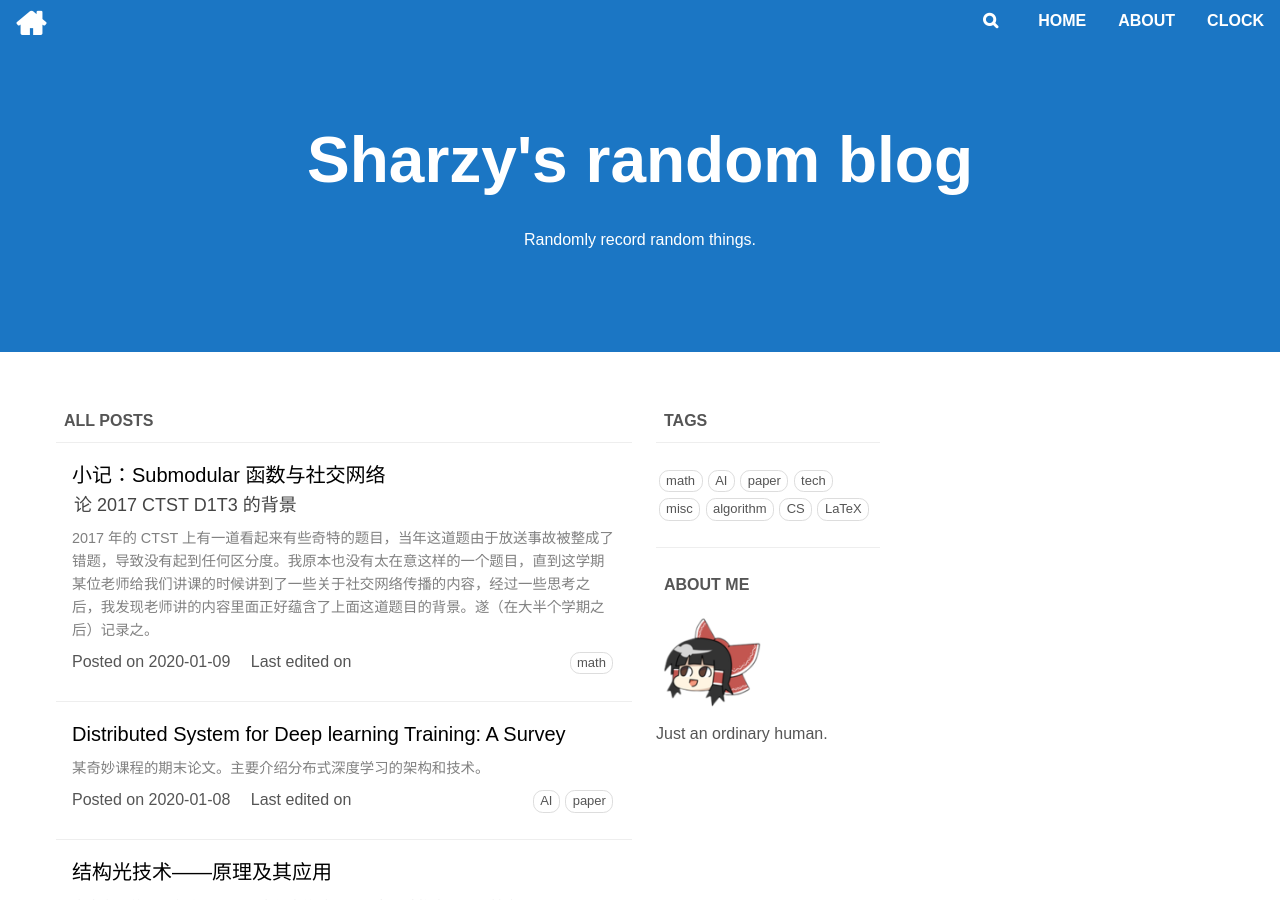
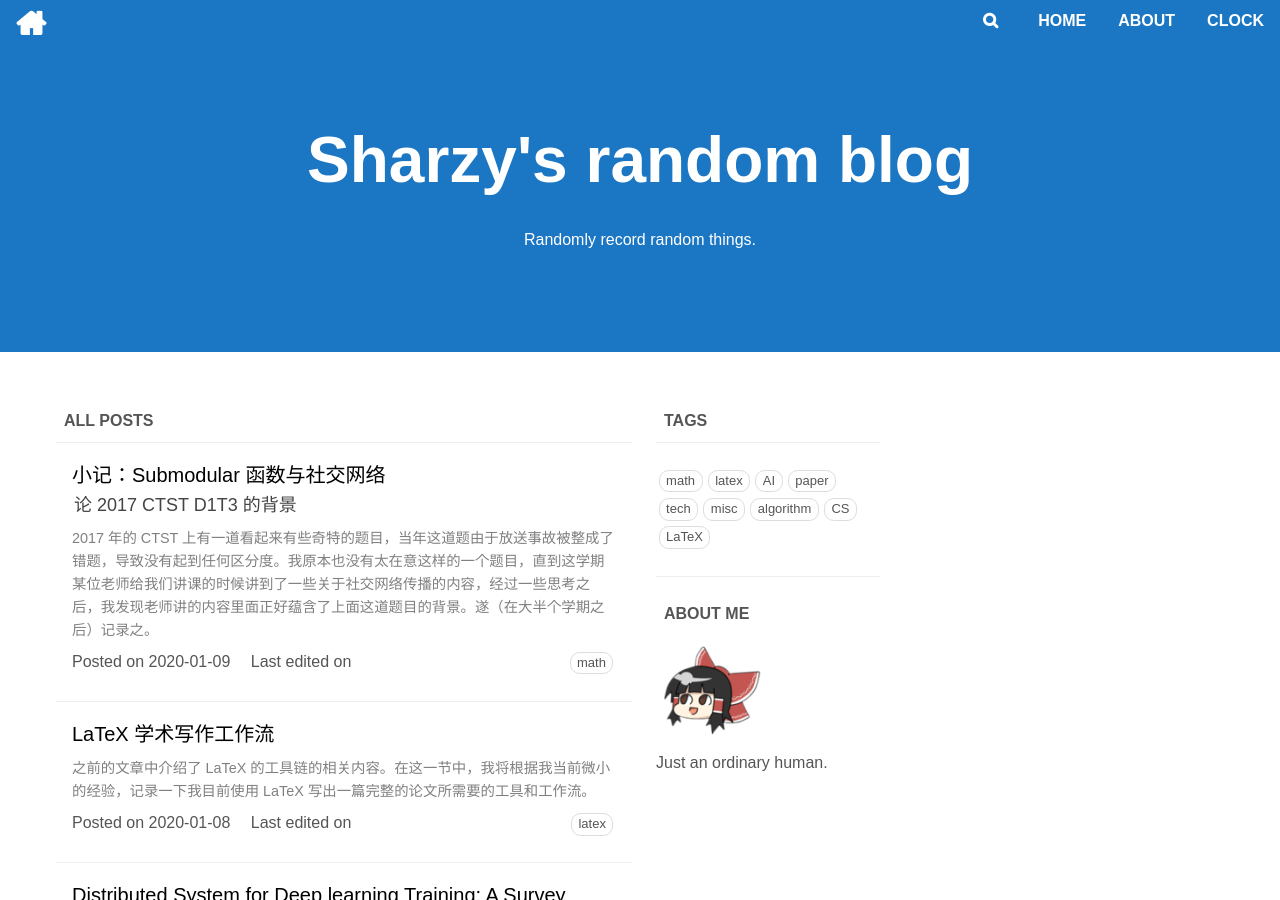
Before and after one commit to SharzyL/SharzyL.github.io, a Jekyll site: the page built from index.html, in a window 1280 px wide and 900 px high. Built offline with Jekyll 4.4.1, drawn with Linux system fonts in a browser that asks for light colours; nearby versions of some CDN libraries; some of the changed lines change nothing that is shown.

Commit message:
fix article loss

````diff
--- a/_includes/head.html
+++ b/_includes/head.html
@@ -22,8 +22,6 @@
     };
     </script>
     <script src="https://cdn.mathjax.org/mathjax/latest/MathJax.js?config=TeX-AMS-MML_HTMLorMML" type="text/javascript" defer></script>
-    <script id="MathJax-script" async
-            src="https://cdn.jsdelivr.net/npm/mathjax@3.0.0/es5/tex-mml-chtml.js">
-    </script>
+    <script id="MathJax-script" async src="https://cdn.jsdelivr.net/npm/mathjax@3.0.0/es5/tex-mml-chtml.js"></script>
     <link href="https://netdna.bootstrapcdn.com/font-awesome/4.7.0/css/font-awesome.min.css" rel="stylesheet">
 </head>
--- /dev/null
+++ b/_posts/2020-1-8-latex-flow.md
@@ -0,0 +1,189 @@
+---
+title: LaTeX 学术写作工作流
+tags: latex
+---
+之前的文章中介绍了 LaTeX 的工具链的相关内容。在这一节中，我将根据我当前微小的经验，记录一下我目前使用 LaTeX 写出一篇完整的论文所需要的工具和工作流。
+
+# Bibliography
+
+参考文献是论文中重要的一环，但是如果手动输入参考文献的话，无论是编写的复杂度（手动输入非常麻烦，而且 Reference 的不同信息的字体可能不一样，需要不停切换），还是维护的复杂度（尤其是对于带序号的参考文献，加一个参考文献需要改一堆），都无疑是灾难性的。而在这一点上，LaTeX 做的比较到位，它将收集文献（创建 .bib 文件）、使用文献（`\cite`命令）、排版文献（`\bibliographystyle`命令，.bst 文件）的过程完全解耦，达到高度自动化的效果。
+
+基本的参考文献使用在之前的文章中已经介绍过了。当然这个过程还不够自动化，尤其是 .bib 文件的创建和维护上，手动填写表项显然时比较浪费时间的事情。此外，如何定制化参考文献的样式以及引用的格式也是一个重要的问题。由于目前主要使用的是 BibTeX 工具链，因此介绍的时候以 BibTeX 为主。BibLaTeX 是另一个给 LaTeX 提供的参考文献工具，它相比 BibTeX 而言更加现代化，如果以后有时间的话会写一下它。
+
+市面上有若干成熟的参考文献管理工具，出于免费和开放的角度我目前使用的是 Zotero。这里简要介绍一下我目前摸索出来的 Zotero 的用法。
+
+首先介绍一下 Zotero 的基本模型。Zotero 的基本对象是 item，一个 item 可以有若干种类型，包括 Journal Article, Book, Presentation, Bill, Webpage 等等。根据 item 的不同，它会记载多种 metadata。例如，Journal Article 就包含有 Title, Author, Abstract, Publication, Volume, Issue, DOI 等多个 metadata。除此之外，还可以给每个 Item 添加 tags 和 related items。
+
+每个 Item 中可以下属一些 attachement，例如 pdf 文件，网页，Notes 之类的。这些 attachment 可以直接通过拖动来进行添加。例如，将一个 pdf 文件拖到一个 Journal Article Item 下，这个文件就会自动成为这个 Item 的 attachment。对于 Notes，这是 Zotero 内部所提供的功能。可以通过 Zotero 自带的富文本编辑器进行添加。这个功能目前我还不太常用，尚不太了解。
+
+而关于如何管理 Items，Zotero 提供了两个主要层级：Library 和 Collection。Library 默认只有一个 My Library，这个是指本地的 library。可以将 Library 利用 Zotero 账号进行同步，或者在线协作。免费 Zotero 账号有 200 MB 的空间可以进行同步，可以通过付费解锁更多（不过是买断制的，比较良心）。Collection 是管理 Items 的主要层级，它支持无限层级细分（创建 Subcollection, Subsubcollection 等）。
+
+<img src="https://i.loli.net/2020/01/09/OZsj9VtRaClgrpD.png" alt="image.png" style="max-width:15em;" />
+
+**添加 Item**：Zotero 提供了若干种方式添加 Item，下面列出比较常用的几类：
+
+1. 浏览器插件：主流浏览器均有支持，可以直接将网页添加为 Item，对于部分学术出版物的网页，Zotero 可以识别这个 Item 的部分 metadata 并将其添加到 Item 的 metadata 中。值得注意的是，这样添加的 Item 会带有一个类型为 URL 的 attachment。当双击这个 Item 的时候，就会自动打开这个网页。
+2. 拖拽文件：可以通过拖拽文件到 Zotero 中直接添加一个不属于任何 Item 的 attachment。对于一些 attachment，例如 pdf 文件，可以自动识别出这个 attachment 的类型、metadata，当可以做到这一点时，Zotero 会创建一个相应的 Item，并自动把这个文件作为 attachment 添加到 Item 中。顺带一提，attachment 文件会被复制到 Zotero 的一个内部目录中，并且将它重命名为一个比较规整的名字。这是我最常用的一种方式，因为它的识别率还是比较高的。同时这样创建的 Item 非常方便，双击就可以打开对应的 pdf 文件。
+3. 手动添加：手动创建一个 Item，然后手动填写 metadata 表项，手动添加 attachment，一切都在你的掌控之中。
+4. 从 metadata 添加：Zotero 支持输入 DOI, ISBN, PMDI, Arxiv ID 来自动创建相应的 Item，不过 attachment 还是需要自己添加。
+
+**导出 Item**：为了让这些 Item 能够被转化为方便我们使用的 .bib 文件，Zotero 提供了相应的功能。对于任意一个 Collection（包括 Subcollection），Zotero 支持将这个 Collection 导出成各种各样的格式。当然，对于我们来说，BibTeX 是最需要关注的一个格式）。我们将这个导出之后，会得到一个文件夹，里面包含我们想要的 .bib 文件。
+
+但是如果要持续写作的话，这个显得还不够方便：每次添加一个新的 Item 的时候，都必须重新导出一次。这无疑是非常繁琐的。好在 Zotero 提供了丰富的插件功能，而 Better BibTeX 就是一个专门为 LaTeX 设计的插件，它的安装详见[官网](https://retorque.re/zotero-better-bibtex)。只需要在导出 Collection 的时候选择 “keep updated” 这个选项，就可以当每次对 Collection 进行修改时，自动更新对应的 .bib 文件。
+
+![image.png](https://i.loli.net/2020/01/09/1UXgw7iSuELyeKB.png)
+
+当创建好 .bib 文件后，只需要在 .tex 文件中使用 \cite 或相关命令就可以进行引用了。参考文献的输出一般有很多种格式，无论是 bibtex 还是 biblatex 都提供了一些预设的格式，也可以使用对应的语法自己写新的格式，这些内容超出了本文的范畴，这里就不介绍了。
+
+# Writing
+
+目前主流的写 LaTeX 的工具大概有如下几类
+
+1. IDE：例如 TeXStudio, TeXWorks, WinEdt 等。这类 IDE 由于是针对 LaTeX 写作，一般都非常方便和一键化。缺点是这些 IDE 一般都是个人开发，UI / 扩展性 / 更新频度 一般都不太理想。
+2. Online service：目前已经有了一些基于浏览器的 web 服务，可以提供在线的 LaTeX 编写 / 编译服务。Overleaf 是目前最主流的 LaTeX online service。它另外一个主要的 feature 在于可以多人协作，也就是类似于目前的在线文档的模式，每个人控制一个光标进行编辑，免费账号支持最多两人同时编辑，付费可以解锁更多。它的体验还是比较好的，编译速度也比本地的要快一些。
+3. Editor + Extension：主流的编辑器一般都支持用户开发插件，通过为 LaTeX 编写的插件，用户可以方便地在编辑器内编写 / 编译 LaTeX，同时还能享受到编辑器的其它插件的便利。由于我常用的编辑器是 VSCode，而 VSCode 含有一个比较成熟的 LaTeX 插件 `LaTeX Workshop`，因此这里以介绍 VSCode + LaTeX Workshop 为主。
+
+VSCode + LaTeX workshop 的安装过程就不赘述了。有一定门槛的是 LaTeX workshop 的配置。关于LaTeX Workshop 的功能和文档可见这个 [GitHub repo](https://github.com/James-Yu/LaTeX-Workshop/)。下面提供一下我关于 LaTeX workshop 的配置项：
+
+```json
+"latex-workshop.latex.tools": [
+    {
+        "name": "latexmk",
+        "command": "latexmk",
+        "args": [
+            "-synctex=1",
+            "-interaction=nonstopmode",
+            "-file-line-error",
+            "-shell-escape",
+            "%DOCFILE%",
+            "-xelatex",
+        ]
+    },
+    {
+        "name": "xelatex",
+        "command": "xelatex",
+        "args": [
+            "-synctex=1",
+            "-interaction=nonstopmode",
+            "-file-line-error",
+            "-shell-escape",
+            "%DOCFILE%",
+        ]
+    },
+    {
+        "name": "pdflatex",
+        "command": "pdflatex",
+        "args": [
+            "-synctex=1",
+            "-interaction=nonstopmode",
+            "-file-line-error",
+            "%DOCFILE%"
+        ]
+    },
+    {
+        "name": "bibtex",
+        "command": "bibtex",
+        "args": [
+            "%DOCFILE%"
+        ]
+    },
+    {
+        "name": "biber",
+        "command": "biber",
+        "args": [
+            "%DOCFILE%"
+        ]
+    }
+],
+"latex-workshop.latex.recipes": [
+    {
+        "name": "latexmk",
+        "tools": [
+            "latexmk"
+        ]
+    },
+    {
+        "name": "xelatex + bibtex + 2*xelatex",
+        "tools": [
+            "xelatex",
+            "bibtex",
+            "xelatex",
+            "xelatex"
+        ]
+    },
+    {
+        "name": "xelatex + biber + 2*xelatex",
+        "tools": [
+            "xelatex",
+            "biber",
+            "xelatex",
+            "xelatex"
+        ]
+    }
+],
+"latex-workshop.latex.clean.fileTypes": [
+    "*.aux",
+    "*.bbl",
+    "*.blg",
+    "*.idx",
+    "*.ind",
+    "*.lof",
+    "*.lot",
+    "*.out",
+    "*.toc",
+    "*.acn",
+    "*.acr",
+    "*.alg",
+    "*.glg",
+    "*.glo",
+    "*.gls",
+    "*.ist",
+    "*.fls",
+    "*.log",
+    "*.fdb_latexmk",
+    "*.gz",
+    "*.xdv",
+    "_minted*"
+],
+"latex-workshop.view.pdf.viewer": "external",
+
+"latex-workshop.view.pdf.external.viewer.command": "<your-path>/SumatraPDF.exe",
+"latex-workshop.view.pdf.external.viewer.args": [
+    "-forward-search",
+    "%TEX%",
+    "%LINE%",
+    "%PDF%"
+],
+"latex-workshop.view.pdf.external.synctex.command": "<your-path>/SumatraPDF.exe",
+"latex-workshop.view.pdf.external.synctex.args": [
+    "-forward-search",
+    "%TEX%",
+    "%LINE%",
+    "-reuse-instance",
+    "-inverse-search",
+    "code -r -g \"%f:%l\"",
+    "%PDF%",
+],
+"latex-workshop.view.pdf.internal.synctex.keybinding":"double-click",
+```
+
+`ctrl + P` 输入 `settings.json` 进入设置界面。由于这是一部分的配置项，所以需要把它们放在一个大括号里面才能生效。此外，102 行和 108 行中的`"<your-path>/SumatraPDF.exe"`需要自行修改成 Sumatra 阅读器的路径。
+
+进行完上面的配置之后，打开 VSCode 侧边栏的 TeX 栏，就可以看到这样的一些选项了：
+
+<img src="https://i.loli.net/2020/01/09/mDIPWjiz34ZlgQE.png" alt="image.png" style="max-width:20em;" />
+
+如果了解了上一篇文章中提到的 LaTeX 工具链的相关内容的话， 上面配置文件的 `"latex-workshop.latex.tools"`和`latex-workshop.latex.recipes`部分应该比较容易理解。这里解释几个命令行参数的含义，其它的命令行参数可以自行参看相关文档。
+
+1. `-synctex=1`：这个命令表示生成 synctex 文件。这种文件的扩展名为 `.synctex.gz`，它的作用在于创建一个 pdf 文件和 tex 文件之间的对应关系。这样的话就可以在 pdf 文件和 tex 文件之间进行同步的穿梭了。使用方法下述。
+2. `-shell-escape`：表示处理转义字符的方式。这个命令行参数主要是在使用 minted 这个代码高亮宏包的时候用到，由于在处理其它语言代码的时候，会违背普通 tex 的转义规则，因此这个参数在使用 minted 宏包的时候是必须的。
+
+当需要编译文件的时候，一般只需要点 `Recipe: latexmk`就可以进行编译了。某些情况下可能需要手动控制编译，这个时候可以使用下面的两个 recipe，它们的作用比较一目了然。需要浏览生成的 pdf 文件需，可以在 `View LaTeX PDF` 中使用对应的选项。虽然市面上有许多 PDF 阅读器，但是对于 LaTeX 编写而言， VSCode tab 和 Sumatra 依然是最好用的之二。Sumatra 是开源的 PDF 浏览器，它的许多功能都是针对程序员或 LaTeX 写作者设计的。例如，它的 H, J, K, L 快捷键功能显然是从 vim 一流继承下来的，此外，它提供许多命令行参数，提供文本式的配置编辑。
+
+这里主要介绍一下它的 .tex to .pdf 同步功能。首先我们需要打开 Sumatra 的设置，将 “设置反向搜索命令行” 设置为 `"<your-path>\Code.exe" -r -g "%f:%l"`，其中 `<your-path>` 是 VSCode 的路径。设置完之后，双向同步功能应该就可以正常使用了：在使用 VSCode 编辑 .tex 文件的时候，使用快捷键 `ctrl + alt + J` 之后就可以在阅读器中高亮相应的段落。在使用阅读器阅读 PDF 文件时，双击某处即可自动跳转到 .tex 文件的对应段落。
+
+LaTeX Workshop 提供了许多其它的便捷功能和快捷键，这些可以在 [GitHub wiki](https://github.com/James-Yu/LaTeX-Workshop/wiki) 中看到。这里就不重复了。
+
+为了使用 lint （语法检查）功能，需要先安装 chktex （大部分发行版应该都会提供，如果没有提供的话可以用对应的包管理器安装，在命令行输入 chktex 可以检查是否安装完成）。然后在 `settings.json` 中输入 `"latex-workshop.chktex.enabled": true,`即可。chktex 会给你的代码提供一些贴心的建议（笑）。
+
+> 未完待续，之后将会介绍一些宏包的使用，一些本地化的相关内容
--- a/assets/js/page_util.js
+++ b/assets/js/page_util.js
@@ -209,9 +209,9 @@ window.addEventListener('DOMContentLoaded', () => {
 window.addEventListener('load', () => {
     ie_redirect();
     try {
-        // MathJax.Hub.Config({
-        //     tex2jax: {inlineMath: [['$','$']]}
-        // });
+        MathJax.Hub.Config({
+            tex2jax: {inlineMath: [['$','$']]}
+        });
         init_zoomer();
         init_gitalk();
     } catch (e) {
````
